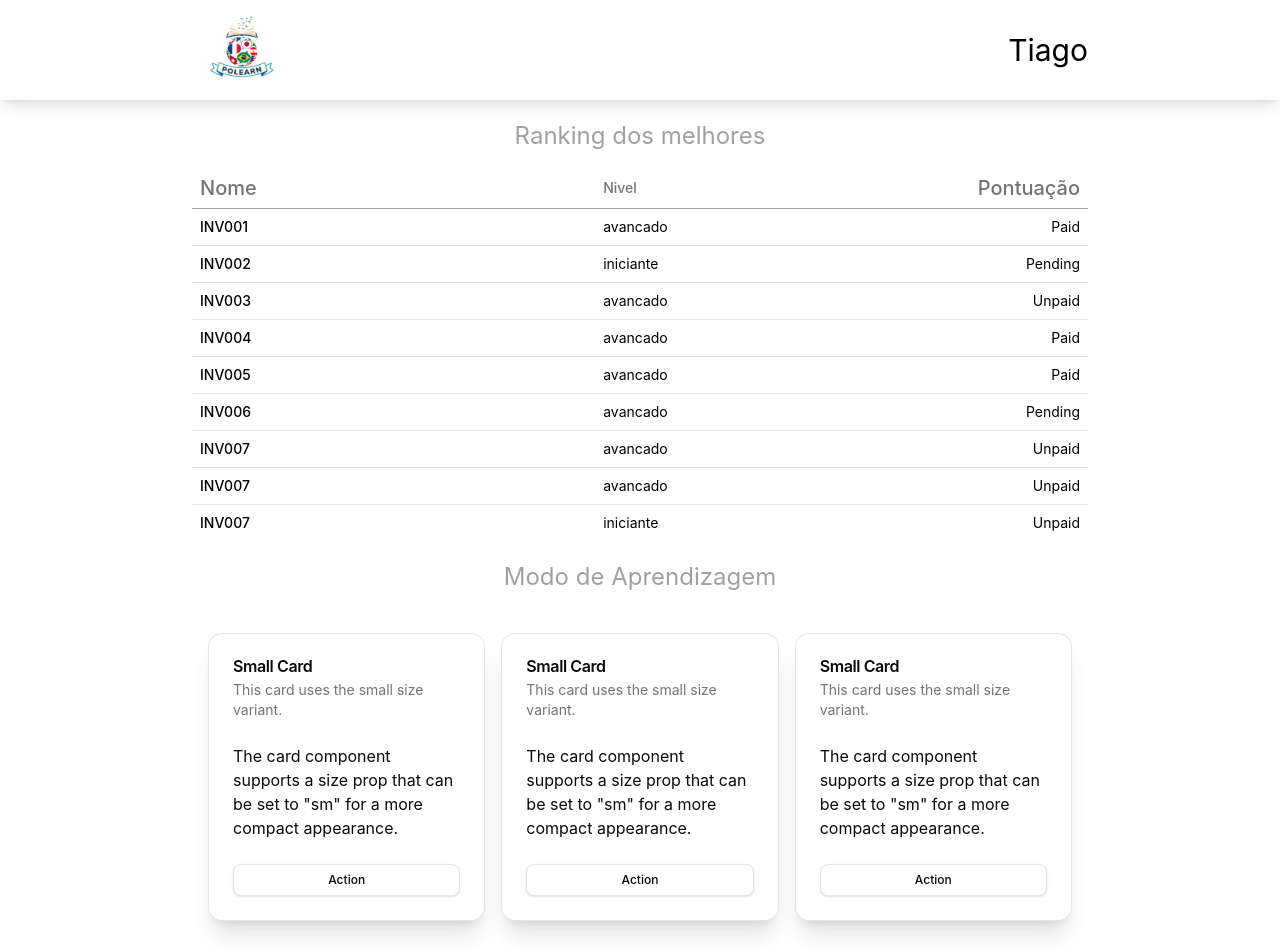
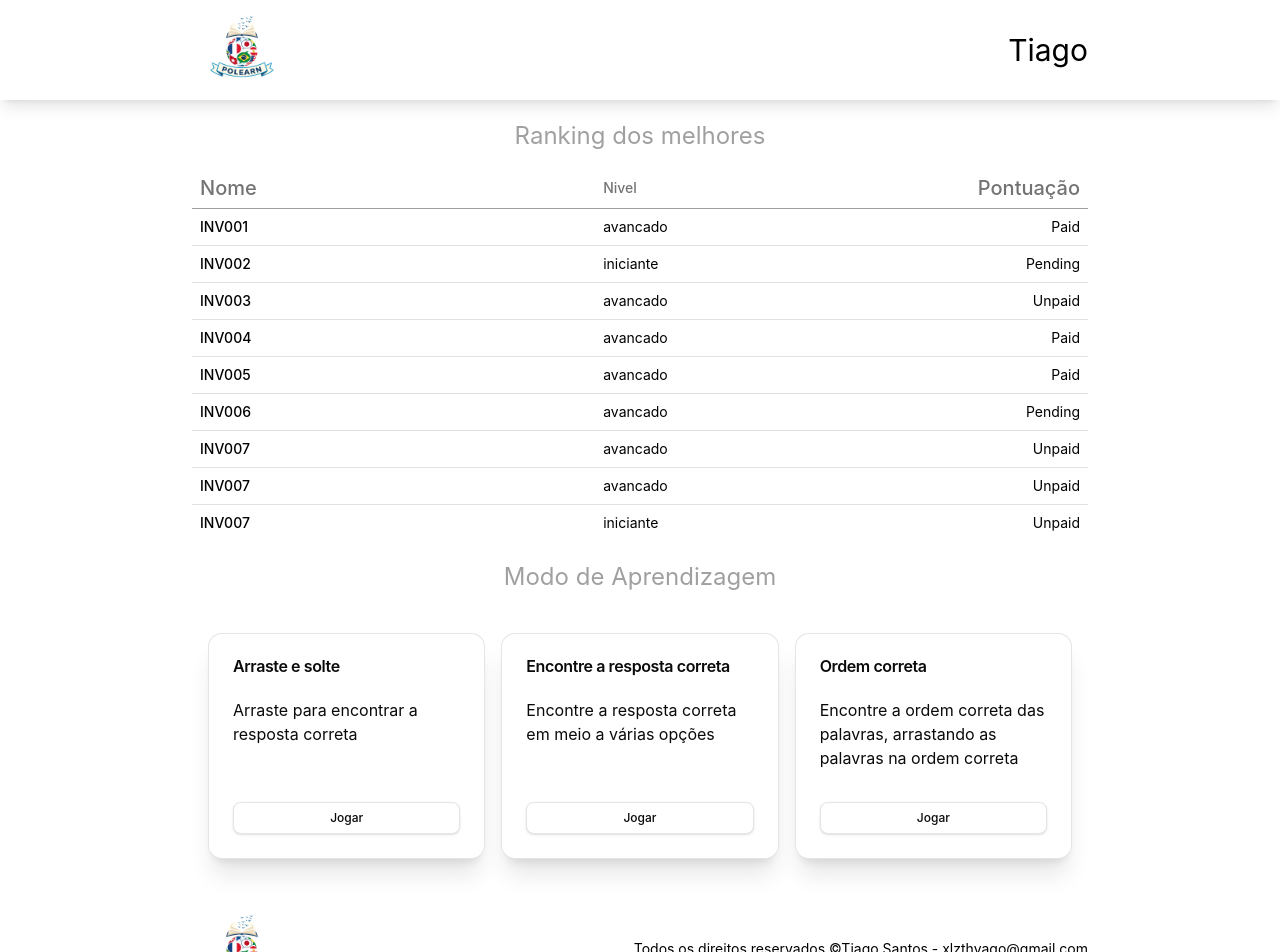
Before and after one commit to Tyago-santos/polearn, a React (Vite) app: page / in a window 1280 px wide. Shown: the top 952 px of the page. Built offline with nearby package versions, Linux system fonts and the light colour scheme.

Commit message:
chore: implement describe and title card

```diff
--- a/src/components/Card.tsx
+++ b/src/components/Card.tsx
@@ -2,30 +2,27 @@ import { Button } from "@/components/ui/button";
 import {
   Card,
   CardContent,
-  CardDescription,
   CardFooter,
   CardHeader,
   CardTitle,
 } from "@/components/ui/card";
 
-export function CardComponent() {
+type PropsType = {
+  titleGame: string;
+  descriptionGame: string;
+};
+export function CardComponent({ titleGame, descriptionGame }: PropsType) {
   return (
-    <Card className="mx-autorw-full my-4 md:my-0 max-w-sm border-black/10 hover:border-black/50 cursor-pointer shadow-xl ">
+    <Card className="mx-autorw-full flex-1 my-4 md:my-0 max-w-sm border-black/10 hover:border-black/50 cursor-pointer shadow-xl ">
       <CardHeader>
-        <CardTitle>Small Card</CardTitle>
-        <CardDescription>
-          This card uses the small size variant.
-        </CardDescription>
+        <CardTitle>{titleGame}</CardTitle>
       </CardHeader>
       <CardContent>
-        <p>
-          The card component supports a size prop that can be set to
-          &quot;sm&quot; for a more compact appearance.
-        </p>
+        <p className="text-wrap block min-h-20">{descriptionGame}</p>
       </CardContent>
       <CardFooter>
-        <Button variant="outline" size="sm" className="w-full">
-          Action
+        <Button variant="outline" size="sm" className="w-full cursor-pointer">
+          Jogar
         </Button>
       </CardFooter>
     </Card>
--- a/src/routes/index.tsx
+++ b/src/routes/index.tsx
@@ -23,9 +23,18 @@ function Home() {
       <section className=" m-auto max-w-4xl  ">
         <TitleSection title="Modo de Aprendizagem" />
         <div className="md:flex flex-col px-4 md: px-0 gap-4 md:flex-row my-10">
-          <CardComponent />
-          <CardComponent />
-          <CardComponent />
+          <CardComponent
+            descriptionGame="Arraste para encontrar a resposta correta"
+            titleGame="Arraste e solte"
+          />
+          <CardComponent
+            descriptionGame="Encontre a resposta correta em meio a várias opções"
+            titleGame="Encontre a resposta correta"
+          />
+          <CardComponent
+            descriptionGame="Encontre a ordem correta das palavras, arrastando as palavras na ordem correta"
+            titleGame="Ordem correta"
+          />
         </div>
       </section>
       <Footer />
```
